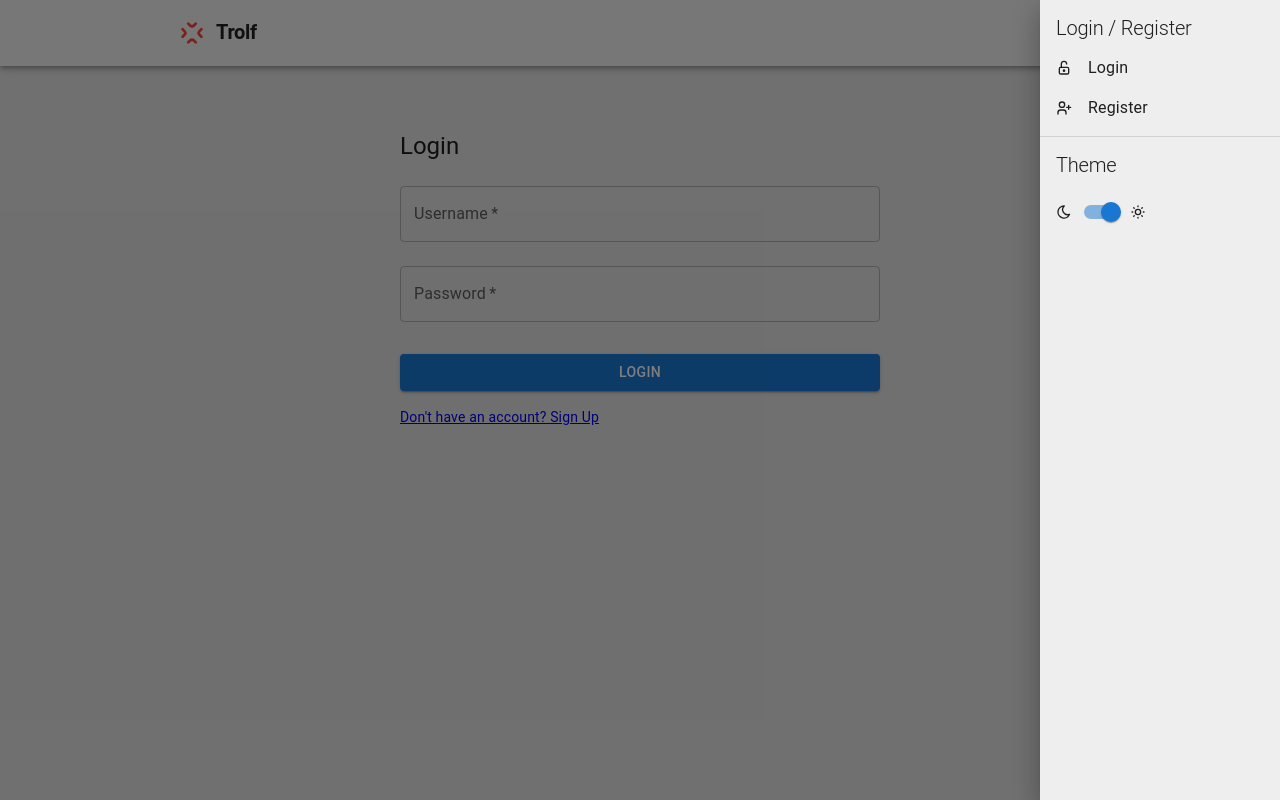
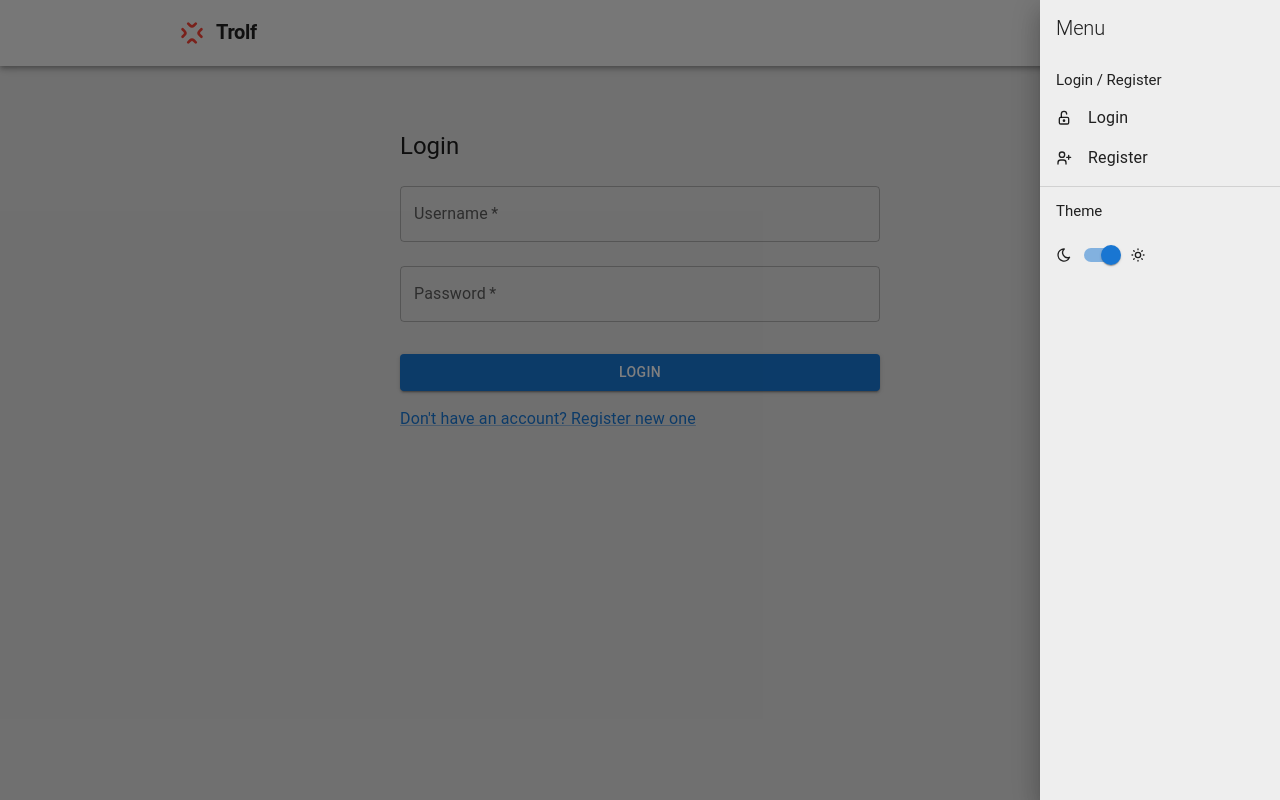
Before and after one commit to mScule/troll-forum-front, a React (Vite) app: page /login in a window 1280 px wide. Both pictures are taken after a click on the button 1087 px from the left and 33 px from the top of the page. Built offline with nearby package versions, Linux system fonts and the light colour scheme.

Commit message:
Now links works via ReactRouter

```diff
--- a/src/App.tsx
+++ b/src/App.tsx
@@ -1,31 +1,18 @@
-import { useState, useContext } from "react";
+import { useContext } from "react";
 import { RouterProvider } from "react-router-dom";
 import router from "./router";
 
 import CssBaseline from "@mui/material/CssBaseline";
 import { ThemeProvider } from "@mui/material";
-import Container from "@mui/material/Container";
-
-import TopBar from "./components/TopBar";
-
 import ThemeSelectorContext from "./contexts/ThemeSelector";
-import Sidebar from "./components/Sidebar";
 
 const App = () => {
-  const [showSideBar, setShowSideBar] = useState(false);
   const { theme } = useContext(ThemeSelectorContext);
 
   return (
     <ThemeProvider theme={theme}>
       <CssBaseline />
-      <TopBar handleMenuButtonClick={() => setShowSideBar(!showSideBar)} />
-      <Sidebar
-        open={showSideBar}
-        handleCloseSidebar={() => setShowSideBar(!showSideBar)}
-      />
-      <Container fixed sx={{ marginTop: 8 }}>
-        <RouterProvider router={router} />
-      </Container>
+      <RouterProvider router={router} />
     </ThemeProvider>
   );
 };
--- /dev/null
+++ b/src/components/Link.tsx
@@ -0,0 +1,20 @@
+import { FC } from "react";
+import { Link as MUILink } from "@mui/material";
+import { useNavigate } from "react-router-dom";
+
+interface Props {
+  to: string;
+  children: string;
+}
+
+const Link: FC<Props> = ({ to, children }) => {
+  const navigate = useNavigate();
+
+  return (
+    <MUILink sx={{ cursor: "pointer" }} onClick={() => navigate(to)}>
+      {children}
+    </MUILink>
+  );
+};
+
+export default Link;
--- a/src/components/Logo.tsx
+++ b/src/components/Logo.tsx
@@ -1,12 +1,15 @@
 import { TbMinimize as AppIcon } from "react-icons/tb";
+import { useNavigate } from "react-router-dom";
 import { red } from "@mui/material/colors";
 import { Typography, Stack } from "@mui/material";
 
 import { hide, rotateChildren } from "../styles";
 
 export default function Logo() {
+  const navigate = useNavigate();
+
   return (
-    <Stack direction="row" alignItems="center">
+    <Stack direction="row" alignItems="center" onClick={() => navigate("/")}>
       <Stack padding={1} sx={rotateChildren(45)}>
         <AppIcon size={32} color={red[500]} />
       </Stack>
--- /dev/null
+++ b/src/components/PageWrapper.tsx
@@ -0,0 +1,28 @@
+import { FC, useState, ReactNode } from "react";
+import { Container } from "@mui/material";
+
+import TopBar from "./TopBar";
+import Sidebar from "./Sidebar";
+
+interface Props {
+  searchbar?: boolean;
+  children: ReactNode;
+}
+
+const PageWrapper: FC<Props> = ({ searchbar, children }) => {
+  const [showSideBar, setShowSideBar] = useState(false);
+
+  const handleShowSidebar = () => setShowSideBar(!showSideBar);
+
+  return (
+    <>
+      <TopBar searchbar={searchbar} handleMenuButtonClick={handleShowSidebar} />
+      <Sidebar open={showSideBar} handleCloseSidebar={handleShowSidebar} />
+      <Container fixed sx={{ marginTop: 8 }}>
+        {children}
+      </Container>
+    </>
+  );
+};
+
+export default PageWrapper;
--- a/src/components/Sidebar.tsx
+++ b/src/components/Sidebar.tsx
@@ -7,7 +7,6 @@ import {
   ListItem,
   IconButton,
   ListItemButton,
-  SxProps,
   Typography,
   Switch,
 } from "@mui/material";
@@ -22,6 +21,7 @@ import Logo from "./Logo";
 import { hide } from "../styles";
 import ThemeSelectorContext from "../contexts/ThemeSelector";
 import light from "../themes/light";
+import { useNavigate } from "react-router-dom";
 
 interface Props {
   open: boolean;
@@ -30,6 +30,7 @@ interface Props {
 
 const Sidebar: FC<Props> = ({ open, handleCloseSidebar }) => {
   const { theme, setTheme } = useContext(ThemeSelectorContext);
+  const navigate = useNavigate();
 
   return (
     <Drawer
@@ -57,20 +58,35 @@ const Sidebar: FC<Props> = ({ open, handleCloseSidebar }) => {
         </List>
         <Divider />
       </Box>
+      <Box sx={hide.mobile}>
+        <List>
+          <ListItem>
+            <Typography variant="h2" fontSize={20}>
+              Menu
+            </Typography>
+          </ListItem>
+        </List>
+      </Box>
       <List>
         <ListItem>
-          <Typography variant="h2" fontSize={20}>
+          <Typography variant="h3" fontSize={15}>
             Login / Register
           </Typography>
         </ListItem>
         <ListItem disablePadding>
-          <ListItemButton sx={{ gap: "1rem" }}>
+          <ListItemButton
+            sx={{ gap: "1rem" }}
+            onClick={() => navigate("/login")}
+          >
             <LoginIcon />
             Login
           </ListItemButton>
         </ListItem>
         <ListItem disablePadding>
-          <ListItemButton sx={{ gap: "1rem" }}>
+          <ListItemButton
+            sx={{ gap: "1rem" }}
+            onClick={() => navigate("/register")}
+          >
             <RegisterIcon />
             Register
           </ListItemButton>
@@ -79,7 +95,7 @@ const Sidebar: FC<Props> = ({ open, handleCloseSidebar }) => {
       <Divider />
       <List>
         <ListItem>
-          <Typography variant="h2" fontSize={20}>
+          <Typography variant="h3" fontSize={15}>
             Theme
           </Typography>
         </ListItem>
--- a/src/components/TopBar.tsx
+++ b/src/components/TopBar.tsx
@@ -10,10 +10,11 @@ import { TbMenu2 as UserIcon } from "react-icons/tb";
 import { centerContent } from "../styles";
 
 interface Props {
+  searchbar?: boolean;
   handleMenuButtonClick: () => void;
 }
 
-const TopBar: FC<Props> = ({ handleMenuButtonClick }) => {
+const TopBar: FC<Props> = ({ searchbar, handleMenuButtonClick }) => {
   return (
     <AppBar position="sticky">
       <Stack
@@ -27,6 +28,7 @@ const TopBar: FC<Props> = ({ handleMenuButtonClick }) => {
         sx={centerContent}
       >
         <Logo />
+        {searchbar && <Search />}
         <IconButton
           sx={{ border: "solid", margin: 1 }}
           size="small"
--- a/src/routes/Error.tsx
+++ b/src/routes/Error.tsx
@@ -1,6 +1,19 @@
+import Link from "../components/Link";
+import { Container, Stack } from "@mui/system";
+import { Typography } from "@mui/material";
+
 export default function Error() {
-    return (<>
-        <h1>Yikes!</h1>
-        <p>The page that you were looking for doesn't exist</p>
-    </>)
+  return (
+    <Container sx={{ paddingTop: 4 }}>
+      <Stack gap={2}>
+        <Typography variant="h1" fontSize={24}>
+          Yikes!
+        </Typography>
+        <Typography variant="body1">
+          It seems that the page you were looking for doesn't exist ¯\_(ツ)_/¯
+        </Typography>
+        <Link to="/">Back to home</Link>
+      </Stack>
+    </Container>
+  );
 }
--- a/src/routes/Login.tsx
+++ b/src/routes/Login.tsx
@@ -1,19 +1,21 @@
 import React, { useState } from "react";
-import { Link } from "react-router-dom";
+import { Link } from "@mui/material";
+import { useNavigate } from "react-router-dom";
 import Button from "@mui/material/Button";
-import CssBaseline from "@mui/material/CssBaseline";
 import TextField from "@mui/material/TextField";
 import Grid from "@mui/material/Grid";
 import Box from "@mui/material/Box";
 import Typography from "@mui/material/Typography";
-import Container from "@mui/material/Container";
 import axios from "axios";
 import FormWrapper from "../components/FormWrapper";
+import PageWrapper from "../components/PageWrapper";
 
 export default function Login() {
   const [username, setUsername] = useState("");
   const [password, setPassword] = useState("");
   const [validated, setValidated] = useState(false);
+
+  const navigate = useNavigate();
 
   const handleSubmit = async (event: React.FormEvent<HTMLFormElement>) => {
     const form = event.currentTarget;
@@ -34,6 +36,7 @@ export default function Login() {
   };
 
   return (
+    <PageWrapper>
       <FormWrapper>
         <Typography component="h1" variant="h5">
           Login
@@ -73,14 +76,16 @@ export default function Login() {
 
           <Grid container>
             <Grid item>
-            <Link to="../register">
-              <Typography variant="body2">
-                Don't have an account? Sign Up
-              </Typography>
+              <Link
+                sx={{ cursor: "pointer" }}
+                onClick={() => navigate("/register")}
+              >
+                Don't have an account? Register new one
               </Link>
             </Grid>
           </Grid>
         </Box>
       </FormWrapper>
+    </PageWrapper>
   );
 }
--- a/src/routes/Profile.tsx
+++ b/src/routes/Profile.tsx
@@ -1,5 +1,10 @@
+import PageWrapper from "../components/PageWrapper";
 import UserProfile from "../components/UserProfile";
 
 export default function Profile() {
-    return <UserProfile/>
+  return (
+    <PageWrapper>
+      <UserProfile />
+    </PageWrapper>
+  );
 }
--- a/src/routes/Register.tsx
+++ b/src/routes/Register.tsx
@@ -10,6 +10,7 @@ import Container from "@mui/material/Container";
 import { useState } from "react";
 import axios from "axios";
 import FormWrapper from "../components/FormWrapper";
+import PageWrapper from "../components/PageWrapper";
 
 export default function Register() {
   const [username, setUsername] = useState("");
@@ -35,6 +36,7 @@ export default function Register() {
   };
 
   return (
+    <PageWrapper>
       <FormWrapper>
         <Typography component="h1" variant="h5">
           Register
@@ -72,5 +74,6 @@ export default function Register() {
           </Button>
         </Box>
       </FormWrapper>
+    </PageWrapper>
   );
 }
--- a/src/routes/Root.tsx
+++ b/src/routes/Root.tsx
@@ -1,11 +1,12 @@
 import { Typography, Switch, Button } from "@mui/material";
+import PageWrapper from "../components/PageWrapper";
 
 export default function Root() {
   return (
-    <>
+    <PageWrapper>
       <h2>Trolfeed</h2>
       <Button variant="outlined">Hello</Button>
       <Switch/>
-    </>
+    </PageWrapper>
   );
 }
```
Lines whose indentation alone changed are shown as unchanged.
